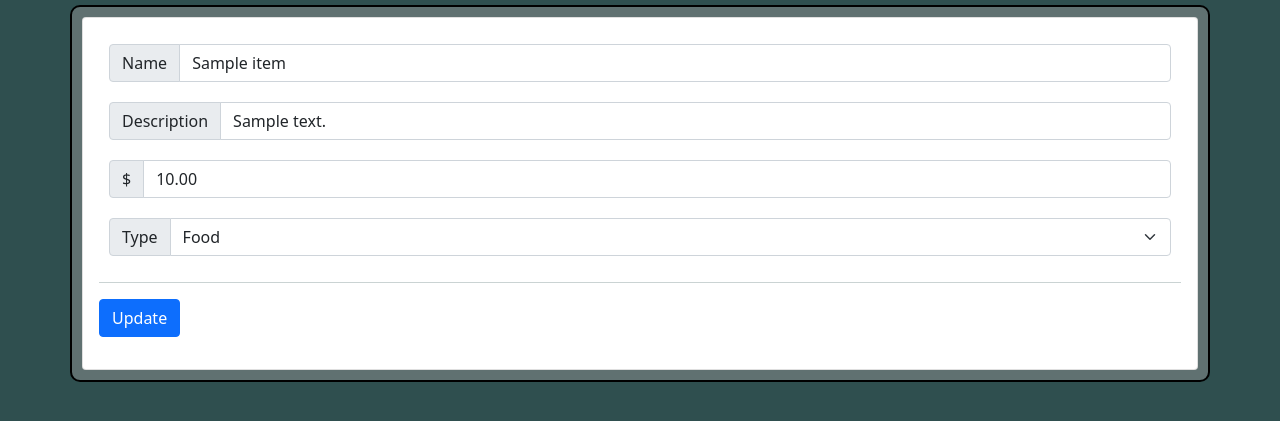
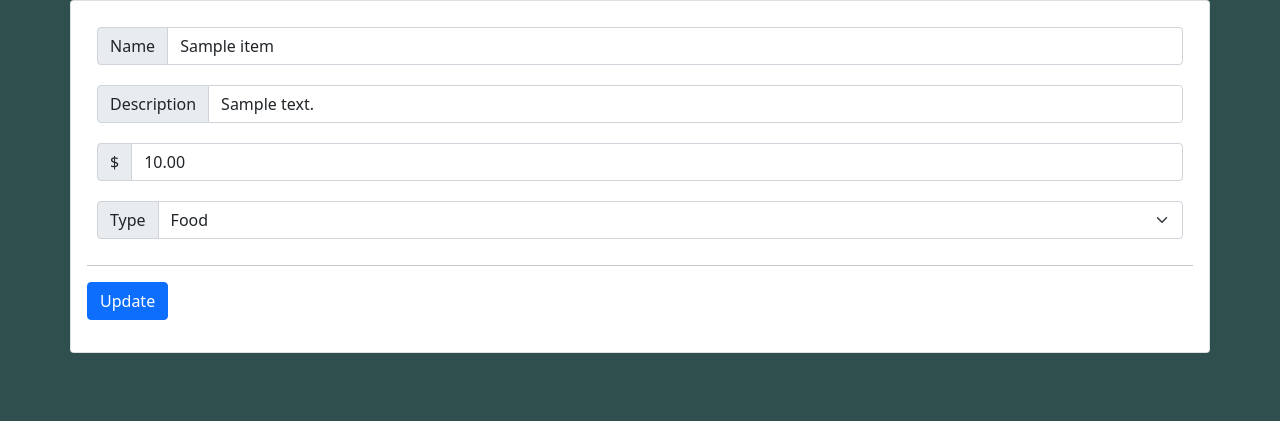
Before and after one commit to KizeKaze/fast-food-simple, a PHP site: page /edit_menu_item.php?edit=1 in a window 1280 px wide. Shown: the part 56-477 px from the top of the page. Run offline with PHP 8.4, Linux system fonts and the light colour scheme; data comes from the database, SQL or seed files in the repository; tables that the repository leaves empty hold one stand-in row (values such as "Sample post").

Commit message:
removed css for edit menu to make layout consistent across the website

```diff
--- a/style.css
+++ b/style.css
@@ -10,15 +10,6 @@ body {
 
 .form_index > div {
     padding: 10px;
-}
-
-.menu_result_div {
-    color: darkslategrey;
-    background-color:#97979778;
-    border-radius: 10px;
-    border: 2px solid black;
-    padding: 10px;
-    margin-top: 5px;
 }
 
 .topnav {
```
